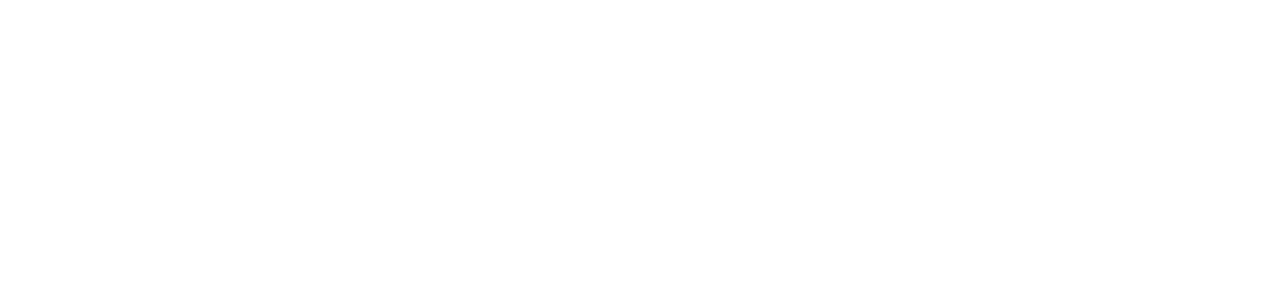
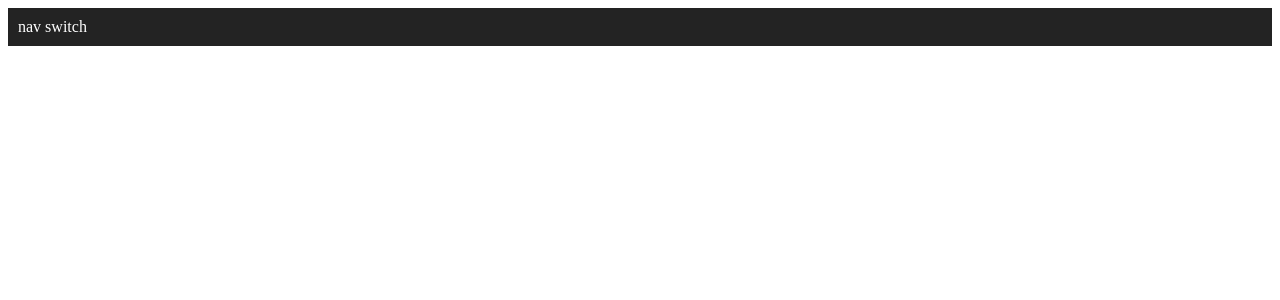
Before and after one commit to Yellow-May/portfolio-2021, a React (Create React App) app: page / in a window 1280 px wide. Shown: the top 300 px of the page. Built offline with nearby package versions, Linux system fonts and the light colour scheme.

Commit message:
Header component initial setup and stylings

```diff
--- a/src/App.tsx
+++ b/src/App.tsx
@@ -1,7 +1,12 @@
 import React from "react";
+import Header from "./components/Header";
 
 const App = () => {
-	return <div></div>;
+	return (
+		<>
+			<Header />
+		</>
+	);
 };
 
 export default App;
--- /dev/null
+++ b/src/components/Header/index.tsx
@@ -0,0 +1,8 @@
+import React from "react";
+import Styled from "./styled";
+
+const Header = () => {
+	return <Styled>nav switch</Styled>;
+};
+
+export default Header;
--- /dev/null
+++ b/src/components/Header/styled.ts
@@ -0,0 +1,9 @@
+import styled from "styled-components";
+
+interface StyledHeaderProps {}
+
+export default styled.header<StyledHeaderProps>(_props => ({
+	padding: 10,
+	backgroundColor: "rgba(35, 35, 35, 1)",
+	color: "rgba(255, 255, 255, 1)",
+}));
```
